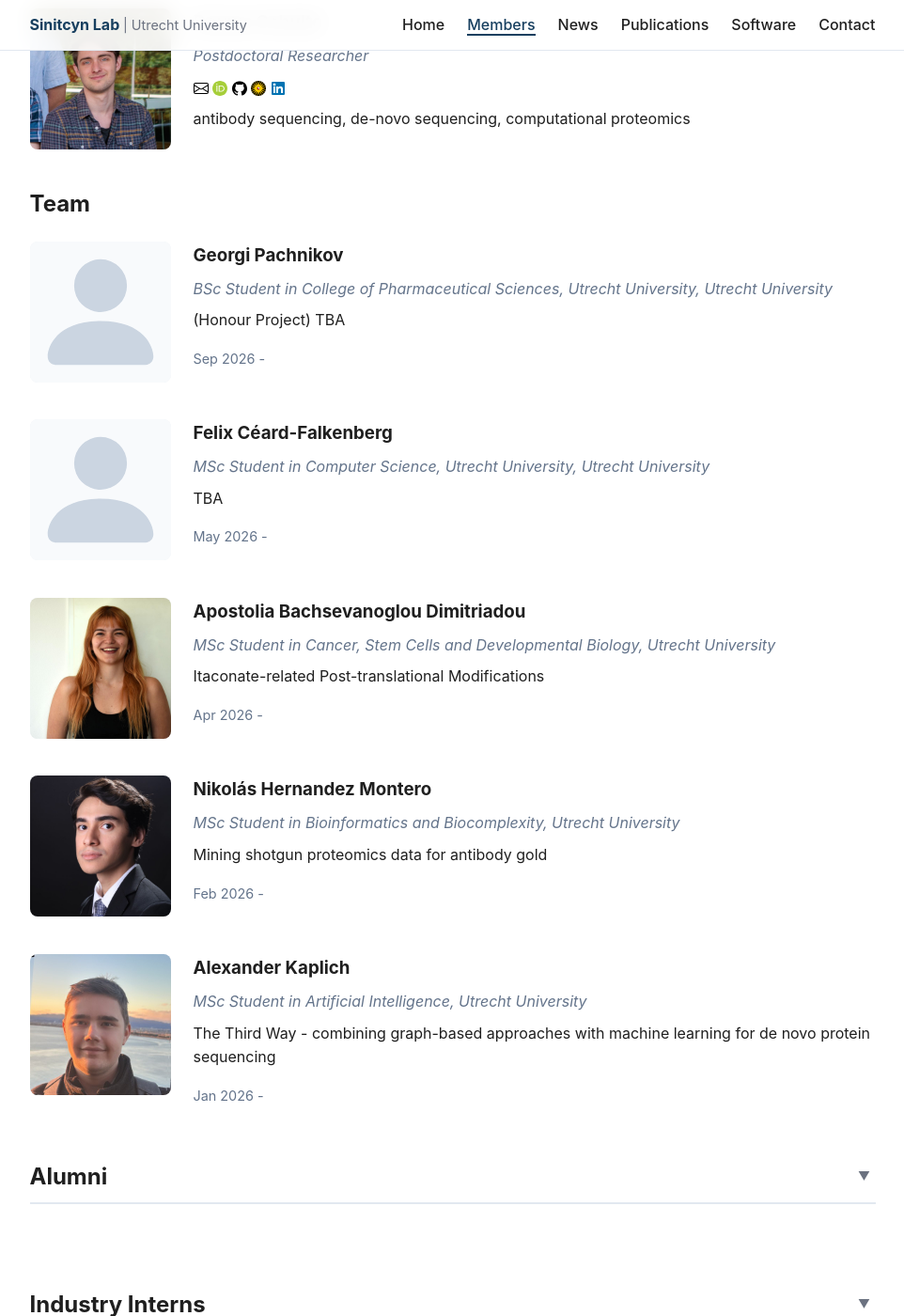
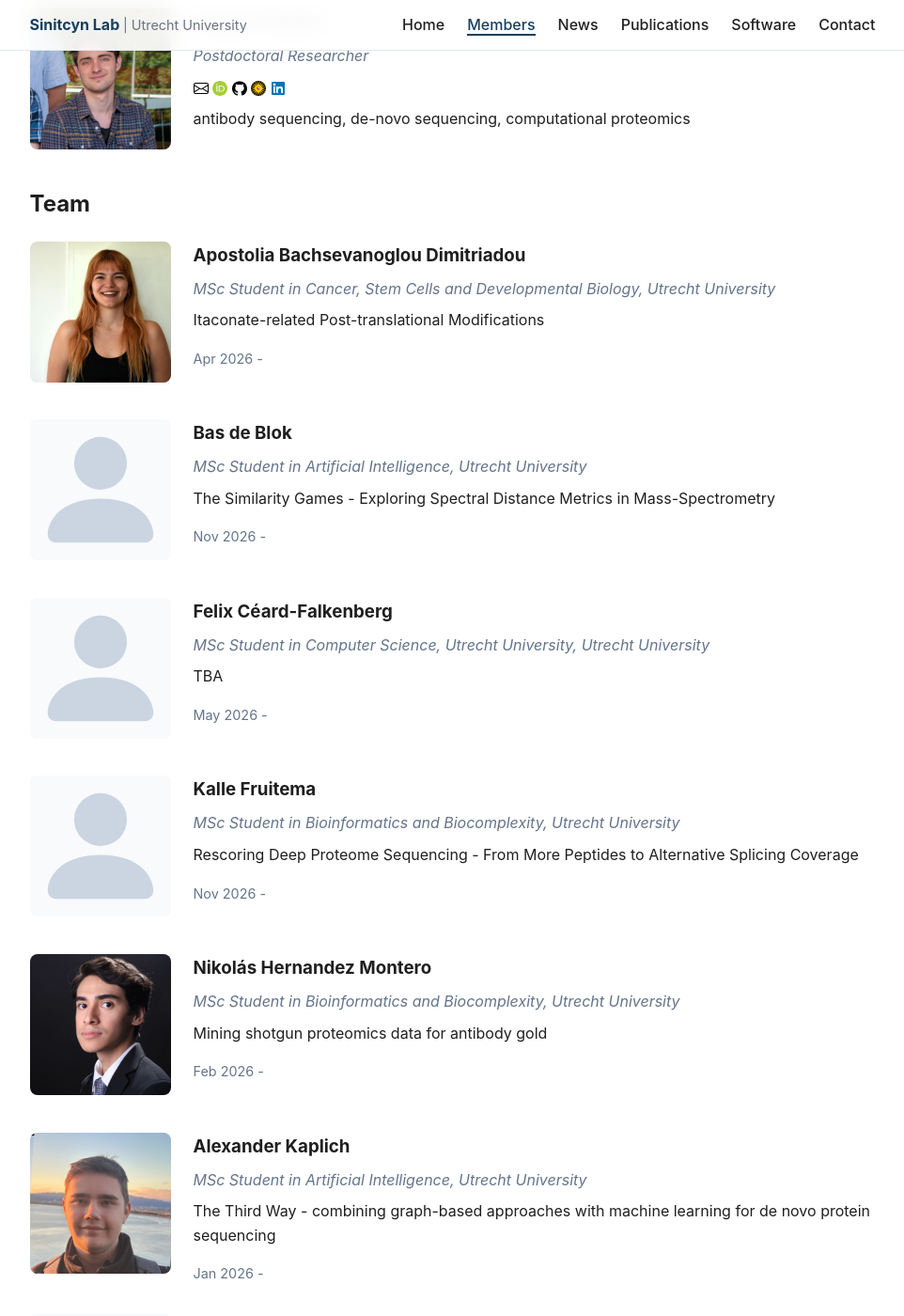
Before and after one commit to SinitcynLab/Sinitcynlab.github.io, a Jekyll site: the page built from members/index.md, in a window 1280 px wide and 1400 px high, scrolled down 1135 px. Shown: the whole window at 94% size, without its empty margins (151-1113 px from the left). Built offline with Jekyll 4.4.1, drawn with Linux system fonts in a browser that asks for light colours; some of the changed text lies outside the part shown.

Commit message:
lab update

```diff
--- a/_data/members.yml
+++ b/_data/members.yml
@@ -33,22 +33,27 @@ leadership:
     photo: douwe_schulte.low.jpg
     gdpr_consent: true
 team:
-  - name: Georgi Pachnikov
-    title: BSc Student in College of Pharmaceutical Sciences, Utrecht University, Utrecht University
-    focus: (Honour Project) TBA
-    time: Sep 2026 -
+  - name: Apostolia Bachsevanoglou Dimitriadou
+    title: MSc Student in Cancer, Stem Cells and Developmental Biology, Utrecht University
+    focus: Itaconate-related Post-translational Modifications
+    time: Apr 2026 -
+    photo: polina_bachsevanoglou.low.jpg
+    gdpr_consent: true
+  - name: Bas de Blok
+    title: MSc Student in Artificial Intelligence, Utrecht University
+    focus: The Similarity Games - Exploring Spectral Distance Metrics in Mass-Spectrometry
+    time: Nov 2026 -
     gdpr_consent: false
   - name: Felix Céard-Falkenberg
     title: MSc Student in Computer Science, Utrecht University, Utrecht University
     focus: TBA
     time: May 2026 -
     gdpr_consent: false
-  - name: Apostolia Bachsevanoglou Dimitriadou
-    title: MSc Student in Cancer, Stem Cells and Developmental Biology, Utrecht University
-    focus: Itaconate-related Post-translational Modifications
-    time: Apr 2026 -
-    photo: polina_bachsevanoglou.low.jpg
-    gdpr_consent: true
+  - name: Kalle Fruitema
+    title: MSc Student in Bioinformatics and Biocomplexity, Utrecht University
+    focus: Rescoring Deep Proteome Sequencing - From More Peptides to Alternative Splicing Coverage
+    time: Nov 2026 -
+    gdpr_consent: false
   - name: Nikolás Hernandez Montero
     title: MSc Student in Bioinformatics and Biocomplexity, Utrecht University
     focus: Mining shotgun proteomics data for antibody gold
@@ -61,6 +66,21 @@ team:
     time: Jan 2026 -
     photo: alexander_kaplich.low.jpg
     gdpr_consent: true
+  - name: Odysseas Lydakis Simantiris
+    title: MSc Student in Bioinformatics and Biocomplexity, Utrecht University
+    focus: The Sweet Spot - Improving Glycopeptide Identification with ML-based Spectrum Prediction
+    time: Nov 2026 -
+    gdpr_consent: false
+  - name: Georgi Pachnikov
+    title: BSc Student in College of Pharmaceutical Sciences, Utrecht University, Utrecht University
+    focus: (Honour Project) TBA
+    time: Sep 2026 -
+    gdpr_consent: false
+  - name: Andrej Vuchkovikj
+    title: MSc Student in Bioinformatics and Biocomplexity, Utrecht University
+    focus: Auto Candy Crusher - Robotic Automation of Tablet Testing
+    time: Nov 2026 -
+    gdpr_consent: false
 alumni:
   - name: Majid Mohammadi
     title: Senior Scientist, Postdoctoral Researcher, PhD
--- a/_data/publications.yml
+++ b/_data/publications.yml
@@ -2,6 +2,11 @@
   authors: "S. Jager, S. Kalaidopoulou Nteak, <b>G. Reznikov</b>, F. Rodrigues Ianiski, R. Visser, <b>P. Sinitcyn</b>, G. Vidarsson, A.J.R. Heck"
   venue: "bioRxiv 2026"
   link: "https://doi.org/10.64898/2026.10.05.756652"
+
+- title: "Community-driven advances in computational mass spectrometry: The perspective of EuBIC-MS members"
+  authors: "D. Winkelhardt, J.P. Schessner, S. Berres, A. Nameni, A. Soleymaniniya, A. Schröder, C. Jachmann, <b>D. Schulte</b>, G. Wallmann, H. Webel, J. Rainer, K. Nastou, L. Gatto, M. Palmblad, M. Weber, O. Shouman, <b>P. Sinitcyn</b>, R. Gabriels, R. Devreese, T. van Den Bossche, T. Claeys, W. Bittremieux, J. Uszkoreit"
+  venue: "Journal of Proteomics 2026"
+  link: "https://doi.org/10.1016/j.jprot.2026.105708"
 
 - title: "Protein Language Model Decoys for Target Decoy Competition in Proteomics: Quality Assessment and Benchmarks"
   authors: "<b>G. Reznikov</b>, <b>F. Kusters</b>, <b>M. Mohammadi</b>, H. W. P. van den Toorn, <b>P. Sinitcyn</b>"
```
